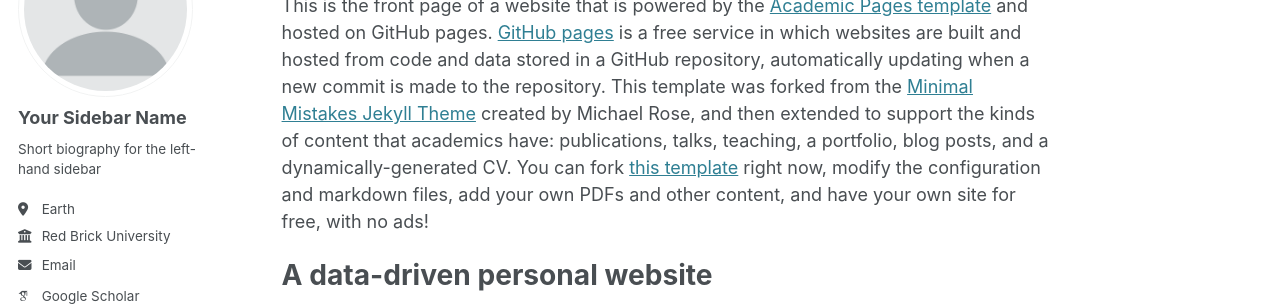
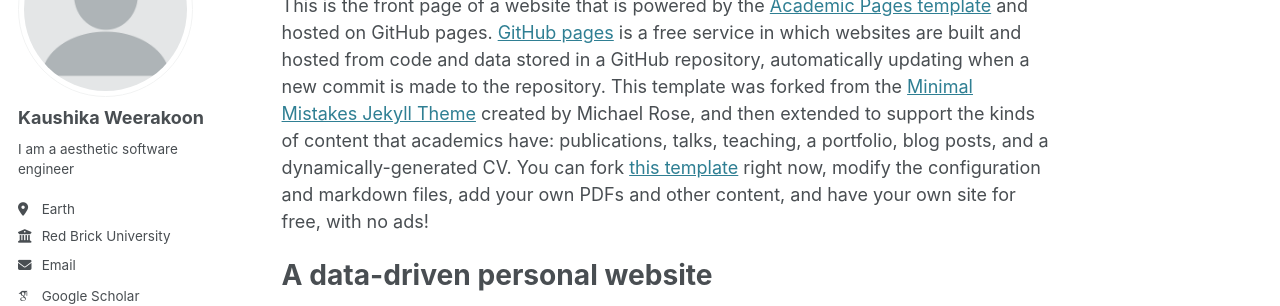
Before and after one commit to kaushikaW/mywebsite, a Jekyll site: the page built from _pages/about.md, in a window 1280 px wide. Shown: the part 177-483 px from the top of the page. Built offline with Jekyll 4.4.1, drawn with Linux system fonts in a browser that asks for light colours; some web fonts are replaced.

Commit message:
Update _config.yml

```diff
--- a/_config.yml
+++ b/_config.yml
@@ -23,9 +23,9 @@ repository               : "academicpages/academicpages.github.io"
 author:
   # Biographic information
   avatar           : "profile.png"
-  name             : "Your Sidebar Name"
-  pronouns         : # example: "she/her"
-  bio              : "Short biography for the left-hand sidebar"
+  name             : "Kaushika Weerakoon"
+  pronouns         : # example: "He/Him"
+  bio              : "I am a aesthetic software engineer "
   location         : "Earth"
   employer         : "Red Brick University"
   uri              : # URL
```
